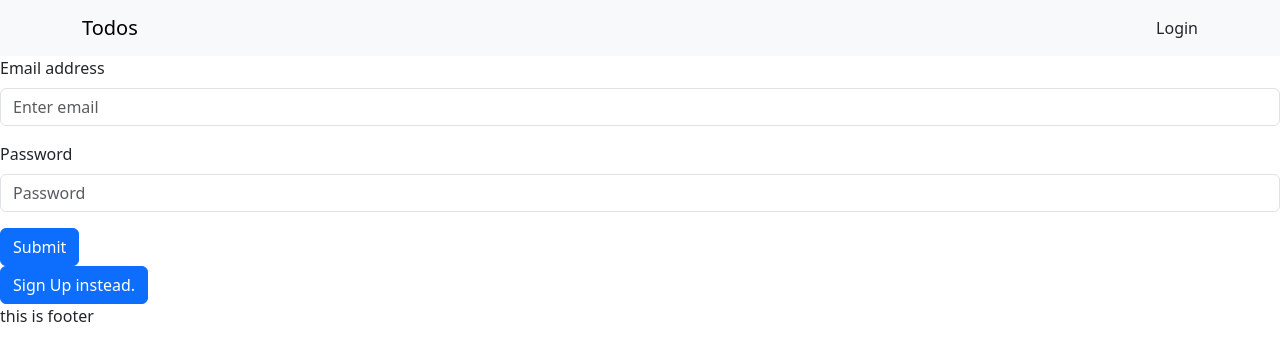
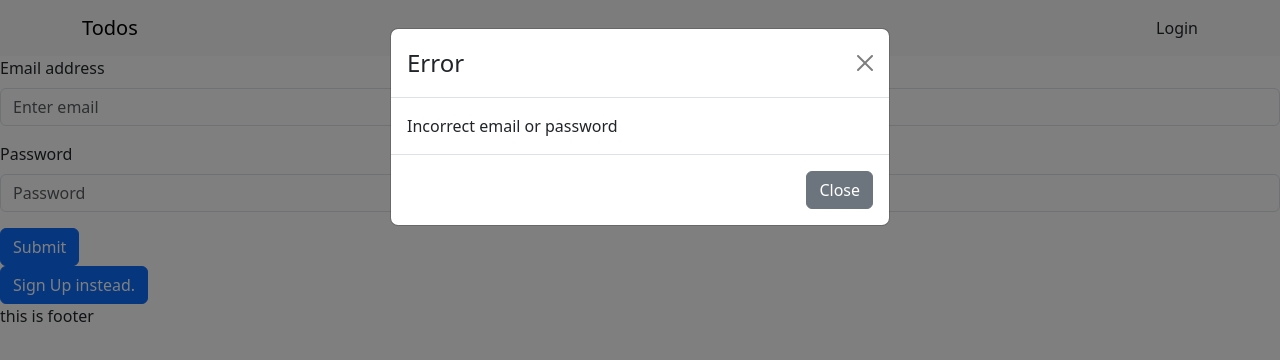
Before and after one commit to oliver23n/TODO, a React (Vite) app in the folder client/: page /login in a window 1280 px wide. Both pictures are taken after typing "name@example.com", "Sample123" into the empty fields and a click on the button "Submit". Shown: the top 360 px of the page. Built offline with nearby package versions, Linux system fonts and the light colour scheme; no server answers.

Commit message:
added modal for incorrect password

```diff
--- a/client/src/components/Header/index.jsx
+++ b/client/src/components/Header/index.jsx
@@ -12,6 +12,7 @@ const Header = () => {
     const logout = (event) => {
         event.preventDefault();
         Auth.logout();
+        window.location.replace('/')
     };
 
     return (
--- a/client/src/pages/Login.jsx
+++ b/client/src/pages/Login.jsx
@@ -1,5 +1,6 @@
 import Button from 'react-bootstrap/Button';
 import Form from 'react-bootstrap/Form';
+import Modal from 'react-bootstrap/Modal';
 
 import { useState } from 'react';
 import { useMutation } from '@apollo/client';
@@ -7,6 +8,11 @@ import { LOGIN_USER } from '../utils/mutations';
 import Auth from '../utils/auth';
 
 export default function Login() {
+
+    const [show, setShow] = useState(false);
+
+    const handleClose = () => setShow(false);
+    const handleShow = () => setShow(true);
 
     const [formState, setFormState] = useState({ email: '', password: '' });
     const [login, { error, data }] = useMutation(LOGIN_USER);
@@ -31,6 +37,7 @@ export default function Login() {
             Auth.login(data.login.token);
         } catch (e) {
             console.error(e);
+            handleShow();
         }
         setFormState({
             email: '',
@@ -41,6 +48,17 @@ export default function Login() {
 
     return(
         <>
+            <Modal show={show} onHide={handleClose}>
+                <Modal.Header closeButton>
+                    <Modal.Title>Error</Modal.Title>
+                </Modal.Header>
+                <Modal.Body>Incorrect email or password</Modal.Body>
+                <Modal.Footer>
+                    <Button variant="secondary" onClick={handleClose}>
+                        Close
+                    </Button>
+                </Modal.Footer>
+            </Modal>
         <Form onSubmit={handleFormSubmit}>
 
             <Form.Group className="mb-3" controlId="formBasicEmail">
--- a/client/src/pages/Todo.jsx
+++ b/client/src/pages/Todo.jsx
@@ -3,7 +3,8 @@
     import Form from 'react-bootstrap/Form';
     import Stack from 'react-bootstrap/Stack';
     import Row from 'react-bootstrap/Row';
-    import Col from 'react-bootstrap/Col'
+    import Col from 'react-bootstrap/Col';
+
 
     import { useState } from 'react';
     import { useQuery, useMutation } from '@apollo/client';
@@ -115,7 +116,6 @@ const handleComplete = async(Id) =>{
                             name="description"
                             value={formState.description}
                             onChange={handleChange} />
-
                         <Button variant="primary"
                         onClick={handleSubmit}>Save</Button>
                     </Stack>
```
